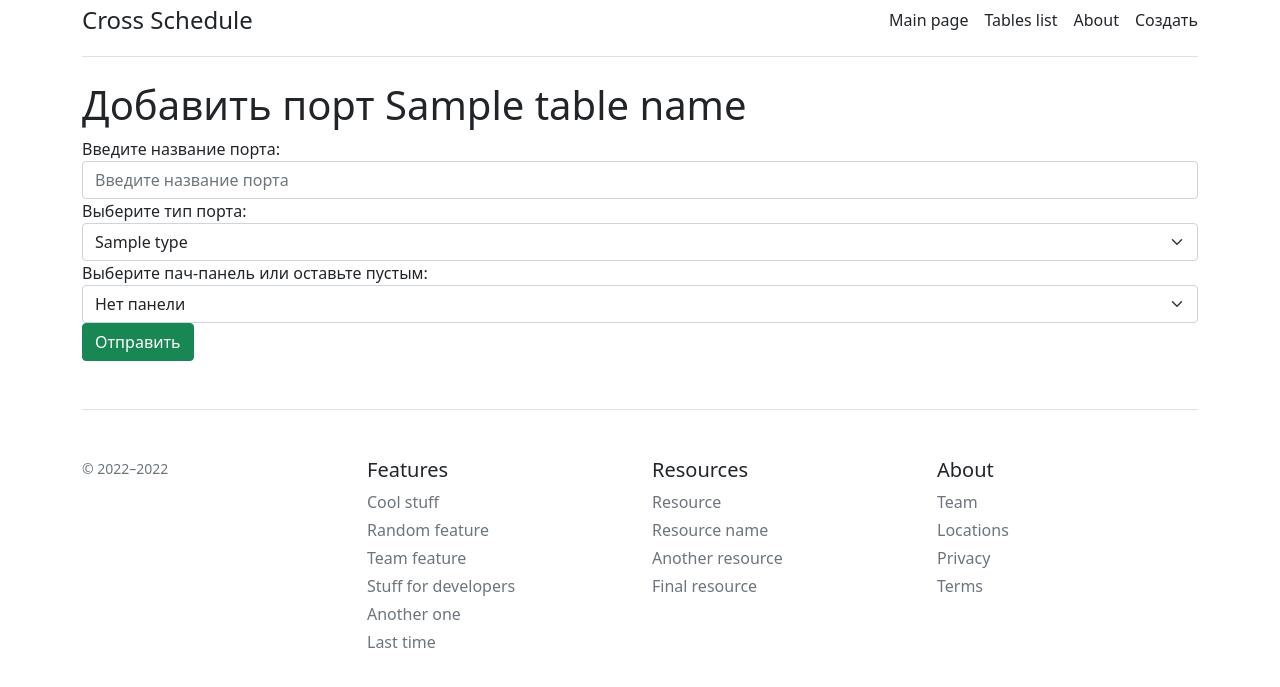
After one commit to Zakharlik/CableSchedule, a Flask app: template templates/add/port.html in a window 1280 px wide. The commit adds this page. Shown: the top 687 px of the page. Run offline with Flask 2, Linux system fonts and the light colour scheme; tables that the repository leaves empty hold one stand-in row (values such as "Sample post"); the template is opened without the code that fills it: values that come from a table or form of the project are taken from there, most other values are stand-ins (such as "Sample title", 1, 10 or a date in 2020).

Commit message:
Add port v0.1

```diff
--- a/app.py
+++ b/app.py
@@ -117,12 +117,17 @@ def index():
     return render_template('index.html')
 
 
+@app.route('/create')
+def create():
+    return render_template('create.html')
+
+
 @app.route('/adm/tables')
 def tables():
     """
     Admin page. List of all tables.
     """
-    print(all_tables.keys())
+#    print(all_tables.keys())
     return render_template('adm/tables.html', all_tables=list(all_tables.keys()))
 
 
@@ -153,11 +158,45 @@ def add_any_row(table_name):
                 return redirect(f'/adm/add/{table_name}')
             except Exception as e:
                 return "Ошибка записи в БД: " + str(e)
+    return render_template('adm/add/row.html', table_rows=table_rows, table_columns=table_columns, table_name=table_name)
 
 
-#    return render_template(f'add/{table_name}.html', cont_types=cont_types)
-#    return render_template(url_for('add_any_row', table_name=table_name), table_rows=table_rows, table_columns=table_columns)
-    return render_template('adm/add/row.html', table_rows=table_rows, table_columns=table_columns, table_name=table_name)
+@app.route('/add/port', methods=['POST', 'GET'])
+def add_port():
+    """
+    User page for creating ports
+    """
+    port_types_list = port_types.query.order_by(port_types.title).all()
+    print(type(port_types_list), port_types_list[1].title)
+    patch_panels_list = patch_panels.query.order_by(patch_panels.title).all()
+
+    if request.method == 'POST':
+        port_type_id = request.form['port_type']
+        pp = request.form['pp']
+        print(port_type_id, pp)
+        title = request.form['title']
+        if not title:
+            return render_template('add/port.html', port_types_list=port_types_list,
+                                   patch_panels_list=patch_panels_list, message='Название не может быть пустым')
+
+        is_present = False
+        for el in ports.query.all():
+            if title == str(el.title):
+                # is_present = True
+                return render_template('add/port.html', port_types_list=port_types_list,
+                                   patch_panels_list=patch_panels_list, message='Такой порт уже есть!')
+        if not is_present:
+            # TODO: Add check PP exists
+            # TODO: Add choose of PP side
+            new_row = ports(title=title, port_type_id=port_type_id)
+            try:
+                db.session.add(new_row)
+                db.session.commit()
+                return redirect('/add/port')
+            except Exception as e:
+                return "Ошибка записи в БД: " + str(e)
+
+    return render_template('add/port.html', port_types_list=port_types_list, patch_panels_list=patch_panels_list)
 
 
 @app.route('/delete/<string:table_name>/<int:row_id>')
--- /dev/null
+++ b/templates/add/port.html
@@ -0,0 +1,38 @@
+{% extends 'base.html' %}
+
+{% block title %}
+Добавить порт
+{% endblock %}
+
+{% block body %}
+<h1>Добавить порт {{ table_name }}</h1>
+    {% if message %}
+    <div class="alert-warning">
+        <h4>
+            {{ message }}
+        </h4>
+    </div>
+    {% endif %}
+
+    <form method="post">
+        <label for="title">Введите название порта:</label>
+        <input type="text" name="title" id="title" placeholder="Введите название порта" class="form-control">
+
+        <label for="port_type">Выберите тип порта:</label>
+        <select class="form-select" aria-label="Default select example" id="port_type" name="port_type">
+                {% for port in port_types_list %}
+                    <option value="{{ port.id }}">{{ port.title }}</option>
+                {% endfor %}
+        </select>
+
+        <label for="pp">Выберите пач-панель или оставьте пустым:</label>
+        <select class="form-select" aria-label="Default select example" id="pp" name="pp">
+            <option selected>Нет панели</option>
+                {% for pз in patch_panels_list %}
+                    <option value="{{ pp.id }}">{{ pp.title }}</option>
+                {% endfor %}
+        </select>
+        <input type="submit" value="Отправить" class="btn btn-success"><br>
+    </form>
+
+{% endblock %}
--- a/templates/base.html
+++ b/templates/base.html
@@ -24,7 +24,7 @@
             <a class="me-3 py-2 text-dark text-decoration-none" href="{{ url_for('index') }}">Main page</a>
             <a class="me-3 py-2 text-dark text-decoration-none" href="{{ url_for('tables') }}">Tables list</a>
             <a class="me-3 py-2 text-dark text-decoration-none" href="/about">About</a>
-            <a class="py-2 text-dark text-decoration-none" href="create-article">Add table</a>
+            <a class="py-2 text-dark text-decoration-none" href="/create">Создать</a>
             </nav>
         </div>
 
```
Also changed, not shown: templates/create.html (added, +10 -0 lines).
